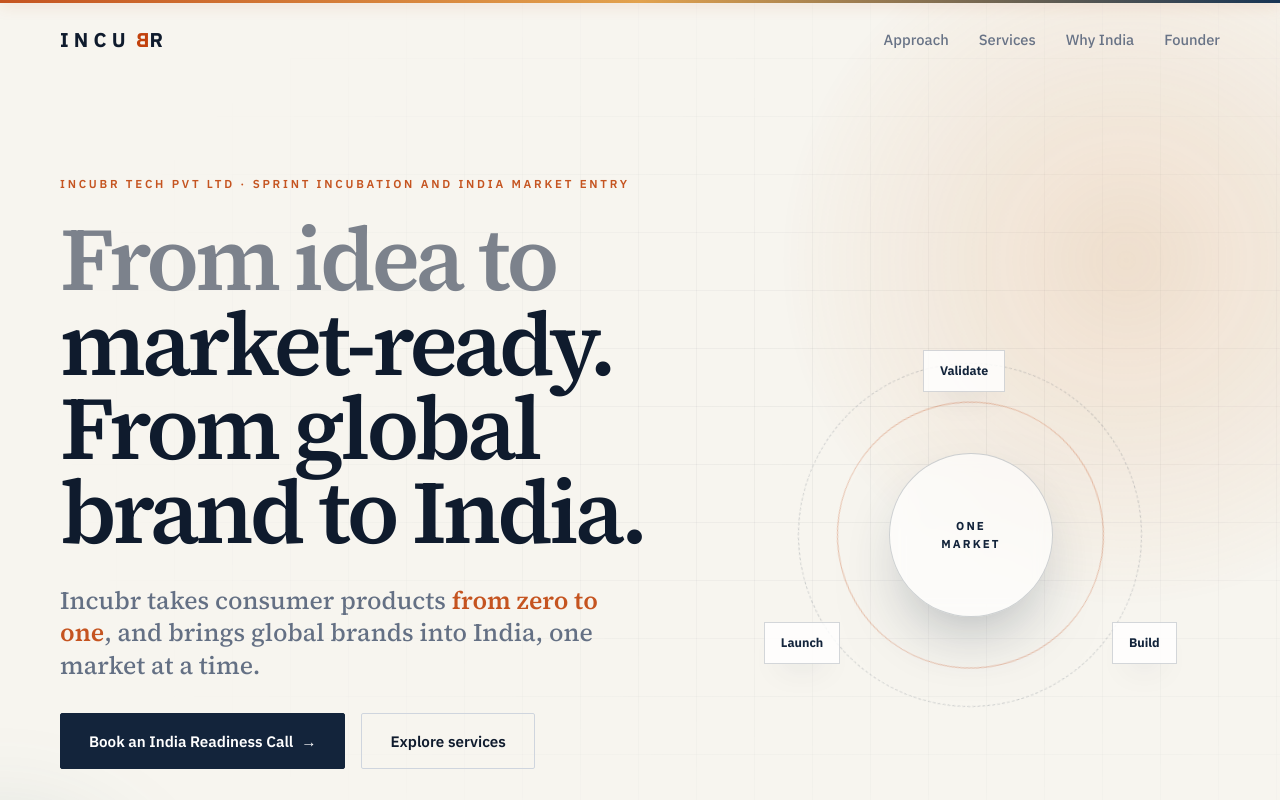
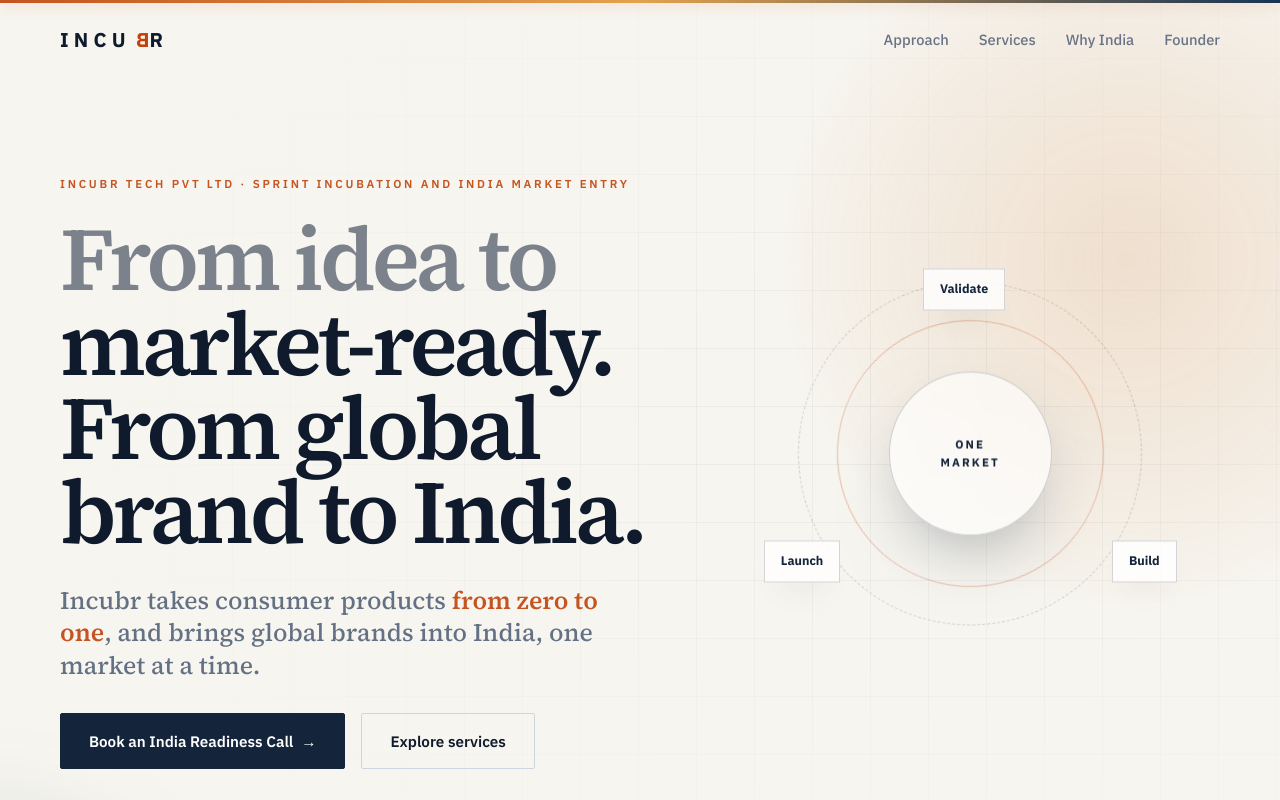
Before and after one commit to productincubr/incubr_new, a React (Vite) app: page / in a window 1280 px wide. Shown: the top 800 px of the page. Built offline with nearby package versions, Linux system fonts and the light colour scheme.

Commit message:
Animate hero orbit position

```diff
--- a/src/App.css
+++ b/src/App.css
@@ -230,7 +230,7 @@
 .hero-new__actions .btn { border-radius: 2px; }
 .hero-new__actions .btn:first-child { background: var(--blue); border-color: var(--blue); }
 .hero-new__actions .btn:first-child:hover { background: var(--orange); border-color: var(--orange); }
-.hero-new__orb { position: absolute; right: 3%; top: 150px; width: min(430px, 38vw); aspect-ratio: 1; }
+.hero-new__orb { position: absolute; right: 3%; top: 72px; width: min(430px, 38vw); aspect-ratio: 1; animation: orbFloat 6s ease-in-out infinite; }
 .orb-core { position: absolute; inset: 31%; display: grid; place-items: center; border: 1px solid rgba(19, 36, 59, .2); border-radius: 50%; background: rgba(255, 255, 255, .63); box-shadow: 0 30px 80px -35px rgba(19, 36, 59, .6); backdrop-filter: blur(8px); text-align: center; color: var(--blue); font-size: .72rem; font-weight: 700; letter-spacing: .18em; line-height: 1.6; }
 .orb-ring { position: absolute; border-radius: 50%; border: 1px solid rgba(19, 36, 59, .2); }
 .orb-ring--one { inset: 10%; border-style: dashed; animation: spin 34s linear infinite; }
@@ -252,6 +252,7 @@
 .approach-step p { max-width: 220px; color: var(--muted); font-size: .93rem; }
 @keyframes heroGlow { 0%, 100% { transform: translate(0, 0) scale(1); opacity: .8; } 50% { transform: translate(-28px, 24px) scale(1.08); opacity: 1; } }
 @keyframes spinReverse { to { transform: rotate(-360deg); } }
+@keyframes orbFloat { 0%, 100% { transform: translate3d(0, 0, 0); } 50% { transform: translate3d(0, -18px, 0); } }
 .section-head { position: relative; }
 .section-head::before { content: ""; display: block; width: 44px; height: 3px; margin-bottom: 22px; background: var(--orange); transform-origin: left; animation: lineReveal 1s .2s both; }
 .section-head h2 { max-width: 680px; font-size: clamp(2.3rem, 5vw, 4.4rem); letter-spacing: -.025em; }
```
